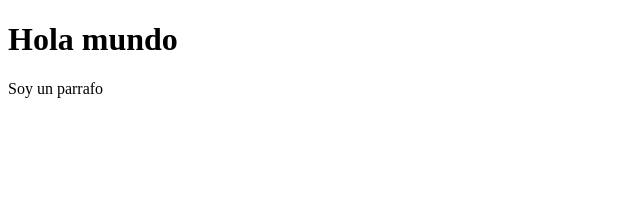
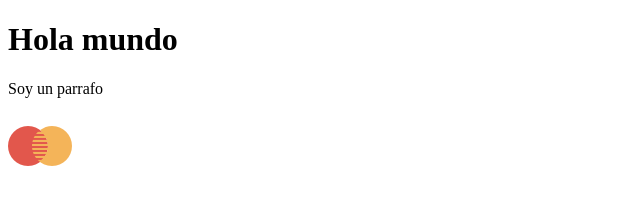
Before and after one commit to PioPio31/introduccion-git, a plain HTML site: page index.html in a window 1280 px wide. Shown: the whole page, without its empty margins (0-640 px from the left). Drawn offline with Linux system fonts and the light colour scheme.

Commit message:
se agrego una etiqueta tipo imagen

```diff
--- a/index.html
+++ b/index.html
@@ -9,5 +9,6 @@
 <body>
     <h1>Hola mundo</h1>
     <p>Soy un parrafo</p>
+    <img src="mastercard.png" alt="">
 </body>
 </html>
```
